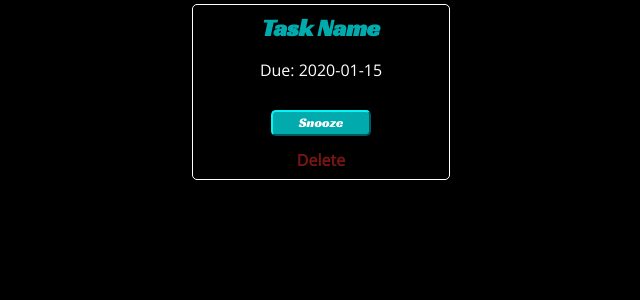
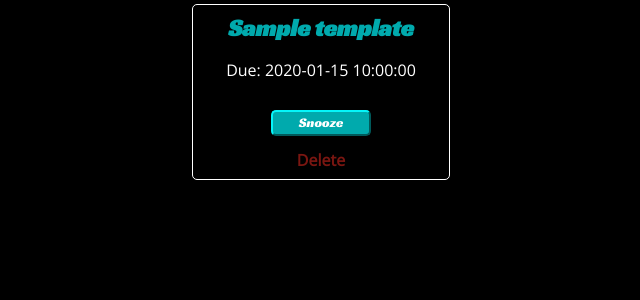
Before and after one commit to tasker-project/tasker, a Python web app: template templates/user/home.html in a window 1280 px wide. Shown: the part 231-531 px from the top of the page, without its empty margins (319-959 px from the left). Run offline with Jinja, Linux system fonts and the light colour scheme; the template is opened without the code that fills it: most values are stand-ins (such as "Sample title", 1, 10 or a date in 2020); some libraries are stand-ins or nearby versions.

Commit message:
add task blueprint with routes to task detail

```diff
--- a/app.py
+++ b/app.py
@@ -24,6 +24,9 @@ def create_app(config_object='tasker.settings'):
     from tasker import job_template
     app.register_blueprint(job_template.views.bp)
 
+    from tasker import task
+    app.register_blueprint(task.views.bp)
+
     @app.cli.command('create-db')
     def create_db():
         with create_app().app_context():
--- a/job_template/views.py
+++ b/job_template/views.py
@@ -11,9 +11,9 @@ def templates():
     'username': 'test@testing.com', 'email' : 'test@testing.com', 'timezone' : 'EST', 'view' : 'Month'
     }
     templates = [
-    {'id': 0, 'title':'Template 1'},
-    {'id': 1, 'title': 'Template 2'},
-    {'id' : 2, 'title':'Template 3'}
+    {'id': 0, 'title':'Template 1', 'start_date' : '09.10.2020', 'interval': 3, 'interval_type' : 'Weeks', 'description' : 'Job Template description goes here.'},
+    {'id': 1, 'title': 'Template 2', 'start_date' : '09.15.2020', 'interval': 5, 'interval_type' : 'Days', 'description' : 'Job Template description goes here.'},
+    {'id' : 2, 'title':'Template 3', 'start_date' : '09.20.2020', 'interval' : 1, 'interval_type' : 'Months', 'description' : 'Job Template description goes here.'}
     ]
     return render_template('job-template/templates.html', title='Templates', user=user, templates=templates)
 
--- /dev/null
+++ b/static/js/main.js
@@ -0,0 +1,4 @@
+$(document).ready(function(){
+
+
+});
--- /dev/null
+++ b/task/__init__.py
@@ -0,0 +1 @@
+from . import views
--- a/templates/task/task-detail.html
+++ b/templates/task/task-detail.html
@@ -2,7 +2,7 @@
 
 {% block content %}
 <section class="include">
-<h2>{{ task.title }}</h2>
+<h2>{{ task.template.title }}</h2>
 <p><strong class="red-txt">Due:</strong> {{ task.due_date }}</p>
 <p><strong class="red-txt"><span class="red-txt">Description: </strong> {{ task.template.description }}</p>
 <button class='snooze'>Snooze</button>
--- a/templates/user/home.html
+++ b/templates/user/home.html
@@ -7,10 +7,10 @@
 </div>
 
 <section id="home-main" class="five-row">
-  {% for date in dates %}
+  {% for task in tasks %}
   <div align="center" class="five task">
-    <a href='' class="task-name"><strong>Task Name</strong></a>
-    <p>Due: {{ date }}</p>
+    <a href="{{ url_for('task.task_detail', id=task.id) }}" class="task-name"><strong>{{ task.template.title }}</strong></a>
+    <p>Due: {{ task.due_date }}</p>
     <button class='snooze'>Snooze</button>
     <br><a class="delete" href="" class="delete">Delete</a>
   </div>
```
Also changed, not shown: task/views.py (added, +29 -0 lines), task/forms.py (added).
